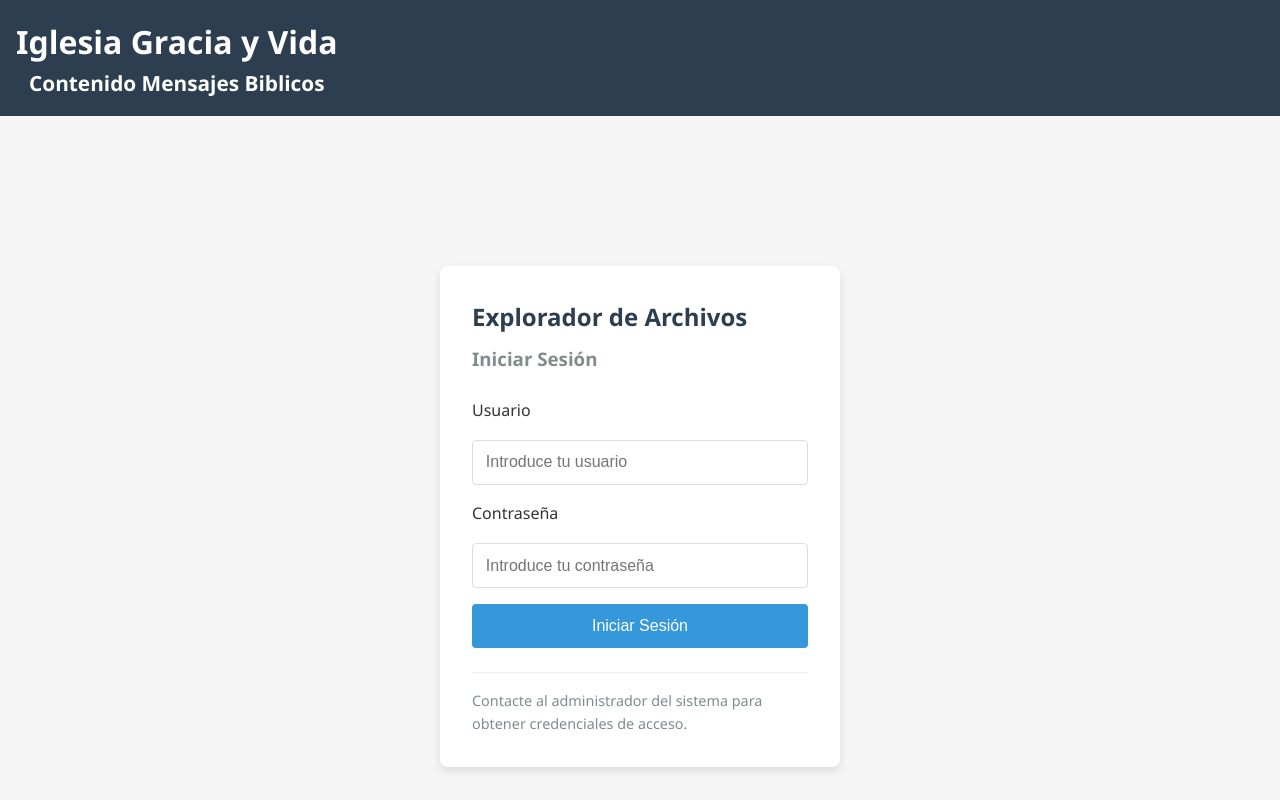
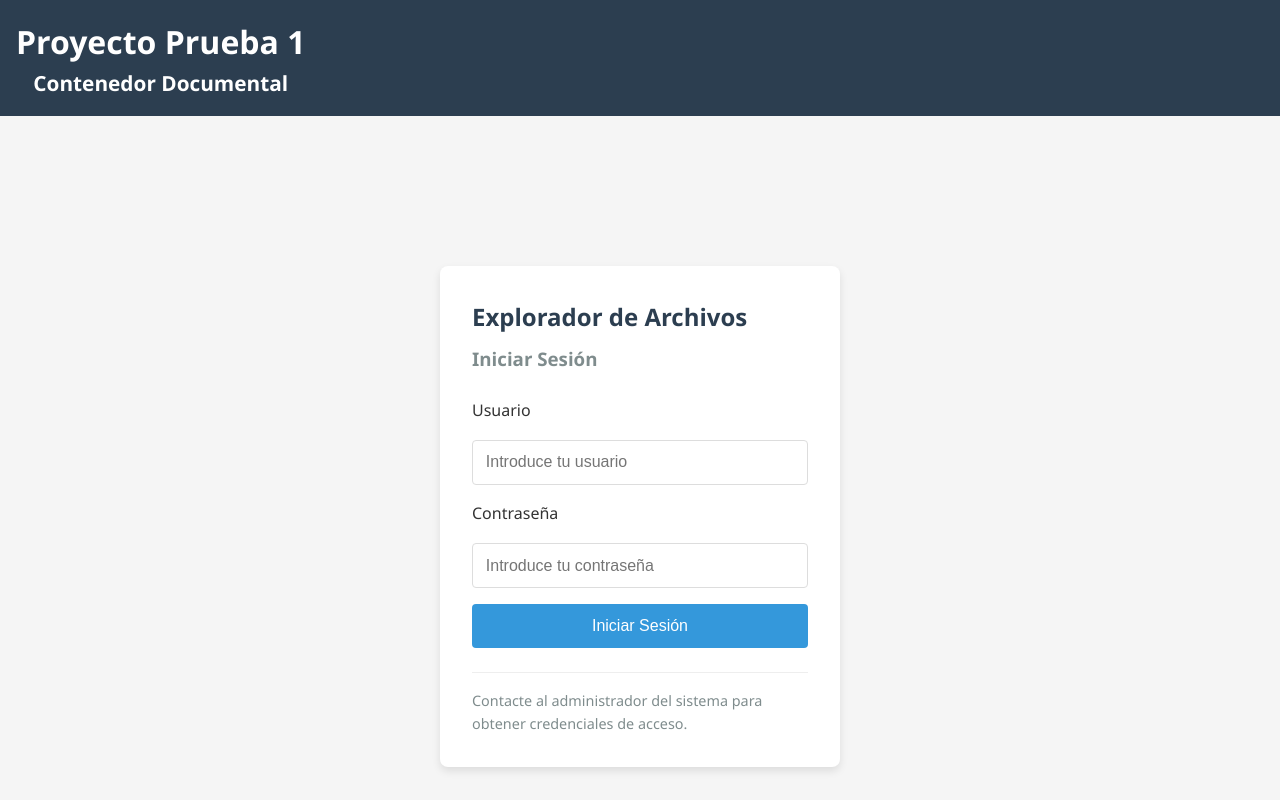
Before and after one commit to Directoryofsites/master, a React (Create React App) app in the folder frontend/: page / in a window 1280 px wide. Shown: the top 800 px of the page. Built offline with nearby package versions, Linux system fonts and the light colour scheme.

Commit message:
Cambiar nombre sitio

```diff
--- a/frontend/src/App.js
+++ b/frontend/src/App.js
@@ -11,8 +11,8 @@ function App() {
   const [isLoading, setIsLoading] = useState(true);
   const [showSettings, setShowSettings] = useState(false);
   const [siteSettings, setSiteSettings] = useState({
-    title: 'Iglesia Gracia y Vida',
-    subtitle: 'Contenido Mensajes Biblicos',
+    title: 'Proyecto Prueba 1',
+    subtitle: 'Contenedor Documental',
     logo: ''
   });
 
```
